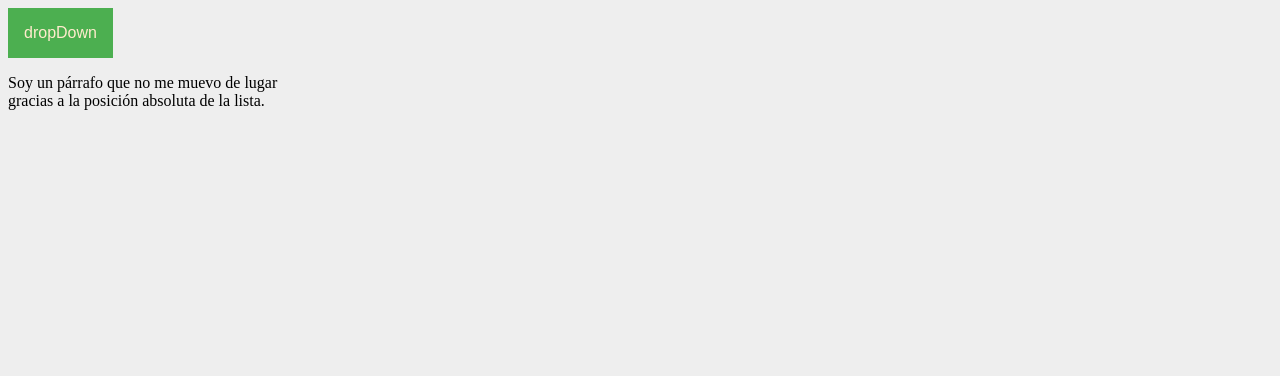
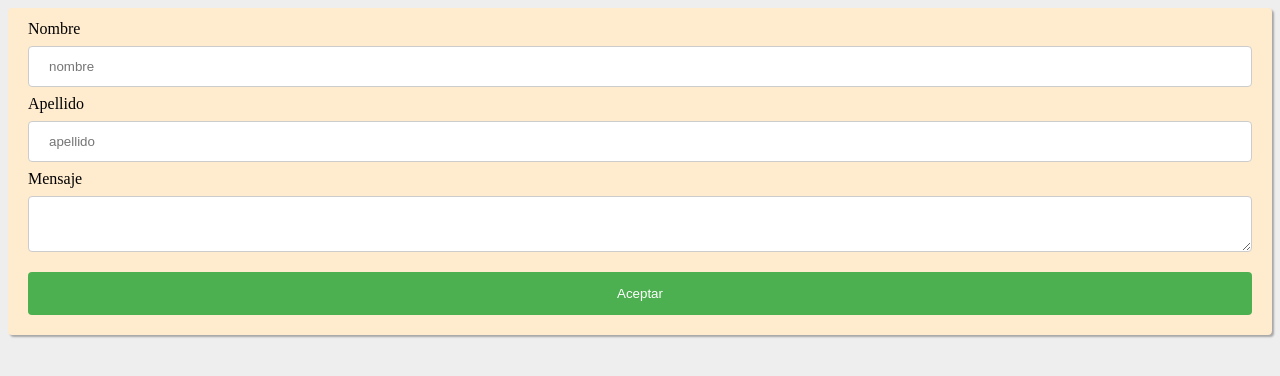
Before and after one commit to AlbertoCancela/CSS-ElementosUtiles, a plain HTML site: page index.html in a window 1280 px wide. Drawn offline with Linux system fonts and the light colour scheme.

Commit message:
FormularioSencillo

```diff
--- a/index.html
+++ b/index.html
@@ -5,15 +5,16 @@
         <link rel="stylesheet" href="main.css" type="text/css" />
     </head>
     <body>
-        <div class="dropDown"> <!--Elemento-->
-            <button class="dropDown-btn">dropDown</button>
-            <div class="dropDown-Content"> <!--Elementos a desplegar-->
-                <a href="#">Link 1</a> <!--Lista de links-->
-                <a href="#">Link 2</a>
-                <a href="#">Link 3</a>
-            </div>
+        <div class="box">
+            <form>
+                <label>Nombre</label>
+                <input type="text" id="nombre" name="nombre" placeholder="nombre">
+                <label>Apellido</label>
+                <input type="text" id="apellido" name="apellido" placeholder="apellido">
+                <label>Mensaje</label>
+                <textarea></textarea>
+                <input type="submit" value="Aceptar">
+            </form>
         </div>
-        <p>Soy un párrafo que no me muevo de lugar <br>
-            gracias a la posición absoluta de la lista.
-        </p>
+    </body>
 </html>
--- a/main.css
+++ b/main.css
@@ -1,39 +1,38 @@
 body{
     background-color: #eee;
 }
+.box{
+    background-color: blanchedalmond;
+    padding: 12px 20px;
+    border-radius: 4px;
+    box-shadow: 2px 2px 2px rgba(0,0,0,0.3)
 
-.dropDown-btn{ /*Diseño del botón*/
+}
+input[type=text]{ /*Seleccionando todos los input del tipo text*/
+    width: 100%;
+    padding:12px 20px;
+    margin:8px 0px;
+    display: inline-block;
+    border: 1px solid #ccc;
+    border-radius: 4px;
+    box-sizing: border-box;
+}
+input[type=submit]{/*Seleccionando todos los input del tipo submit*/
+    width: 100%;
+    color: white;
     background-color: #4caf50;
-    color: blanchedalmond;
-    padding:16px;
-    font-size: 16px;
+    padding: 14px 20px;
+    margin: 8px 0px;
     border: none;
+    border-radius: 4px;
     cursor: pointer;
 }
-.dropDown{
-    position: relative;
+textarea{
+    width: 100%;
+    padding:12px 20px;
+    margin:8px 0px;
     display: inline-block;
+    border: 1px solid #ccc;
+    border-radius: 4px;
+    box-sizing: border-box;
 }
-.dropDown-Content{ /*Esconder el contenido y dar diseño del contenedor*/
-    display: none;
-    position: absolute; /*Referencia de posición con respecto a su padre --> dropDown*/
-    background-color: #f9f9f9;
-    min-width: 160px;
-    box-shadow: 0px 4px 4px rgba(0,0,0,0.2);
-}
-
-.dropDown-Content a{ /*Seleccionamos los links dando estilo*/
-    color: black;
-    padding: 12px 16px;
-    text-decoration: none;
-    display: block;
-}
-.dropDown-Content a:hover{ /*Aparecer una vez el cursor pase encima*/
-    background-color: #f1f1f1;
-}
-.dropDown:hover .dropDown-btn{ /*Modificar sólo cuando estemos específicamente sobre el botón*/
-    background-color: #3e8e41;
-}
-.dropDown:hover .dropDown-Content{ /*Mostrar la lista al hacer hover del botón y mantenerla al estar el cursor en los elementos de la lista*/
-    display: block;
-}
```
